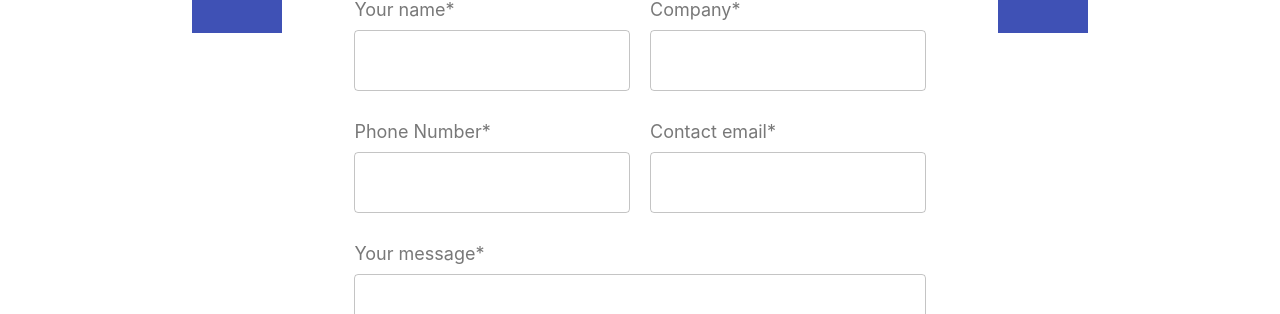
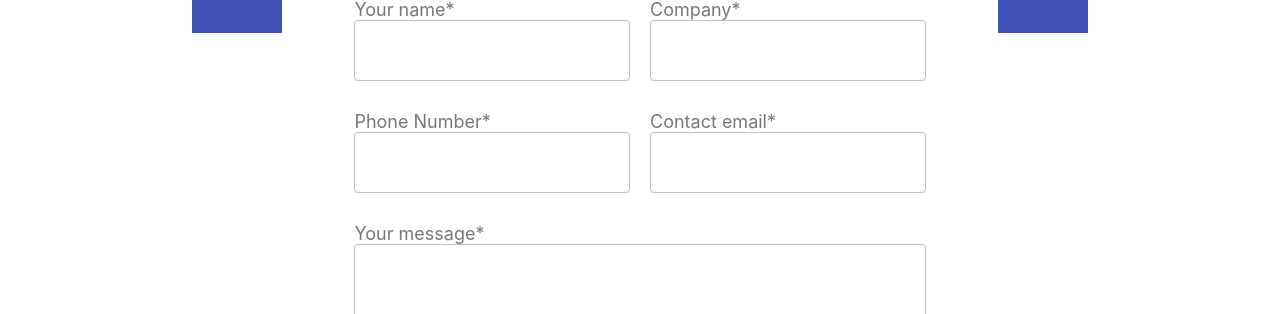
Before and after one commit to YoannBuzenet/ai_next_app, a Next.js app: page /contact-us in a window 1280 px wide. Shown: the part 322-636 px from the top of the page. Built offline with nearby package versions, Linux system fonts and the light colour scheme; no server answers.

Commit message:
added field type + labels old school

```diff
--- a/pages/contact-us.js
+++ b/pages/contact-us.js
@@ -72,9 +72,9 @@ export default function ContactUs(props) {
               <form onSubmit={handleSubmit}>
                 <div className={styles.lineFieldContainer}>
                   <div className={styles.field}>
-                    <p className={styles.labelParagraph}>
+                    <label className={styles.labelParagraph} htmlFor="fullName">
                       {translatedNameLabel}
-                    </p>
+                    </label>
                     <TextField
                       onChange={(e) => handleChange(e, "fullName")}
                       className={styles.inputs}
@@ -82,12 +82,13 @@ export default function ContactUs(props) {
                       value={fields.fullName}
                       fullWidth
                       required
+                      id="fullName"
                     />
                   </div>
                   <div className={styles.field}>
-                    <p className={styles.labelParagraph}>
+                    <label className={styles.labelParagraph} htmlFor="company">
                       {translatedCompanyLabel}
-                    </p>
+                    </label>
                     <TextField
                       onChange={(e) => handleChange(e, "company")}
                       className={styles.inputs}
@@ -95,14 +96,18 @@ export default function ContactUs(props) {
                       value={fields.company}
                       fullWidth
                       required
+                      id="company"
                     />
                   </div>
                 </div>
                 <div className={styles.lineFieldContainer}>
                   <div className={styles.field}>
-                    <p className={styles.labelParagraph}>
+                    <label
+                      className={styles.labelParagraph}
+                      htmlFor="telephone"
+                    >
                       {translatedTelLabel}
-                    </p>
+                    </label>
                     <TextField
                       onChange={(e) => handleChange(e, "telephone")}
                       className={styles.inputs}
@@ -110,12 +115,14 @@ export default function ContactUs(props) {
                       value={fields.telephone}
                       fullWidth
                       required
+                      type="tel"
+                      id="telephone"
                     />
                   </div>
                   <div className={styles.field}>
-                    <p className={styles.labelParagraph}>
+                    <label className={styles.labelParagraph} htmlFor="mail">
                       {translatedMailLabel}
-                    </p>
+                    </label>
                     <TextField
                       onChange={(e) => handleChange(e, "mail")}
                       className={styles.inputs}
@@ -123,14 +130,16 @@ export default function ContactUs(props) {
                       value={fields.mail}
                       fullWidth
                       required
+                      type="email"
+                      id="mail"
                     />
                   </div>
                 </div>
                 <div className={styles.messageContainer}>
                   <div className={styles.messageField}>
-                    <p className={styles.labelParagraph}>
+                    <label className={styles.labelParagraph} htmlFor="message">
                       {translatedMessageLabel}
-                    </p>
+                    </label>
                     <TextField
                       onChange={(e) => handleChange(e, "message")}
                       className={styles.inputs}
@@ -140,6 +149,7 @@ export default function ContactUs(props) {
                       multiline
                       rows={10}
                       required
+                      id="message"
                     />
                   </div>
                 </div>
```
